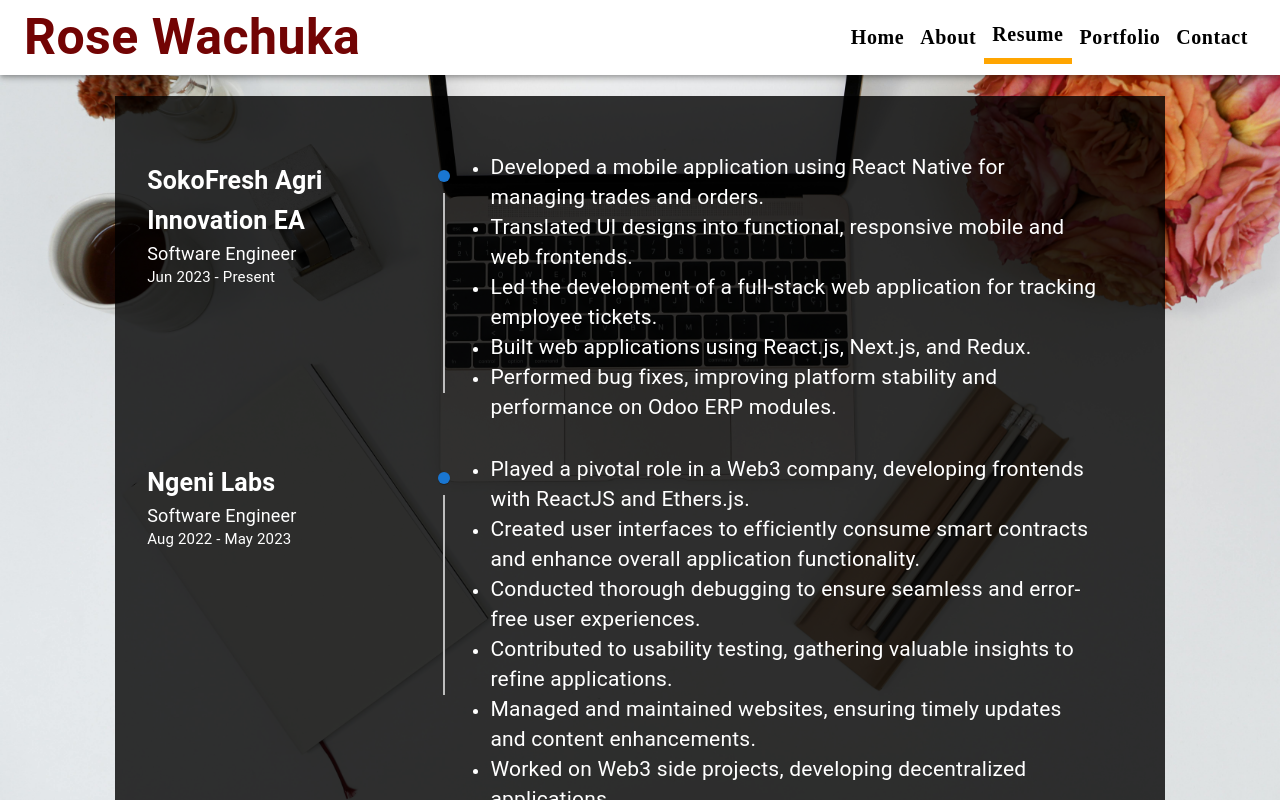
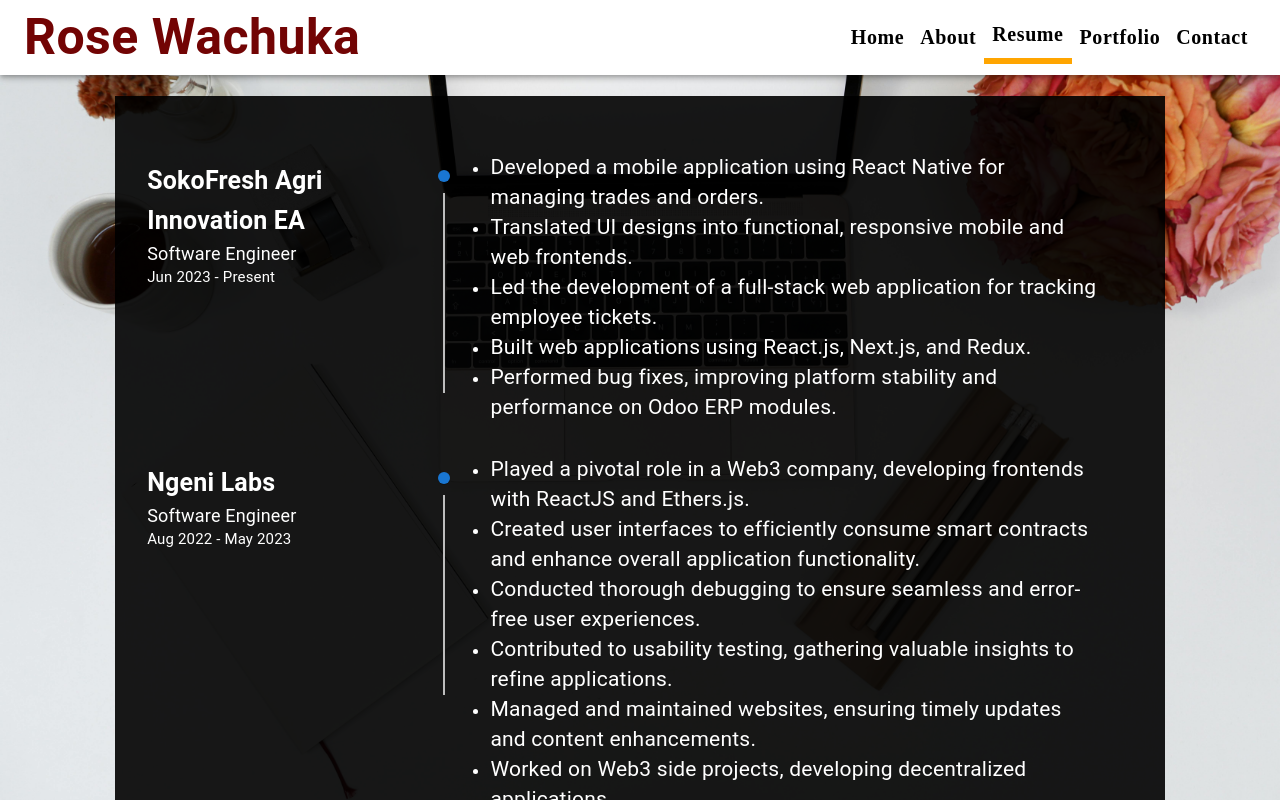
Before and after one commit to ro61zzy/myportfolio, a Next.js app: page /resume in a window 1280 px wide. Built offline with nearby package versions, Linux system fonts and the light colour scheme.

Commit message:
Fix: layout background

```diff
--- a/src/app/about/page.tsx
+++ b/src/app/about/page.tsx
@@ -25,7 +25,7 @@
       >
         <Box
           sx={{
-            backgroundColor: "rgba(0, 0, 0, 0.8)",
+            backgroundColor: "rgba(0, 0, 0, 0.9)",
             padding: "1rem 2rem",
             width: "100%",
           }}
--- a/src/app/resume/page.tsx
+++ b/src/app/resume/page.tsx
@@ -16,7 +16,7 @@
     >
       <Box
         sx={{
-          backgroundColor: "rgba(0, 0, 0, 0.8)",
+          backgroundColor: "rgba(0, 0, 0, 0.9)",
            padding:{xs:"1rem 1rem",sm: "1rem 2rem",md:"2.5rem 2rem", xl:"5rem 10rem"},
           width: "100%",
         }}
--- a/src/components/Experience.tsx
+++ b/src/components/Experience.tsx
@@ -118,7 +118,7 @@
 
             {index < experiences.length - 1 && (
               <Grid item xs={12} sx={{ display: { xs: "block", sm: "none" }, paddingTop: 2 }}>
-                <Divider sx={{ backgroundColor: "white" }} />
+                <Divider sx={{ backgroundColor: "grey" }} />
               </Grid>
             )}
           </Grid>
```
